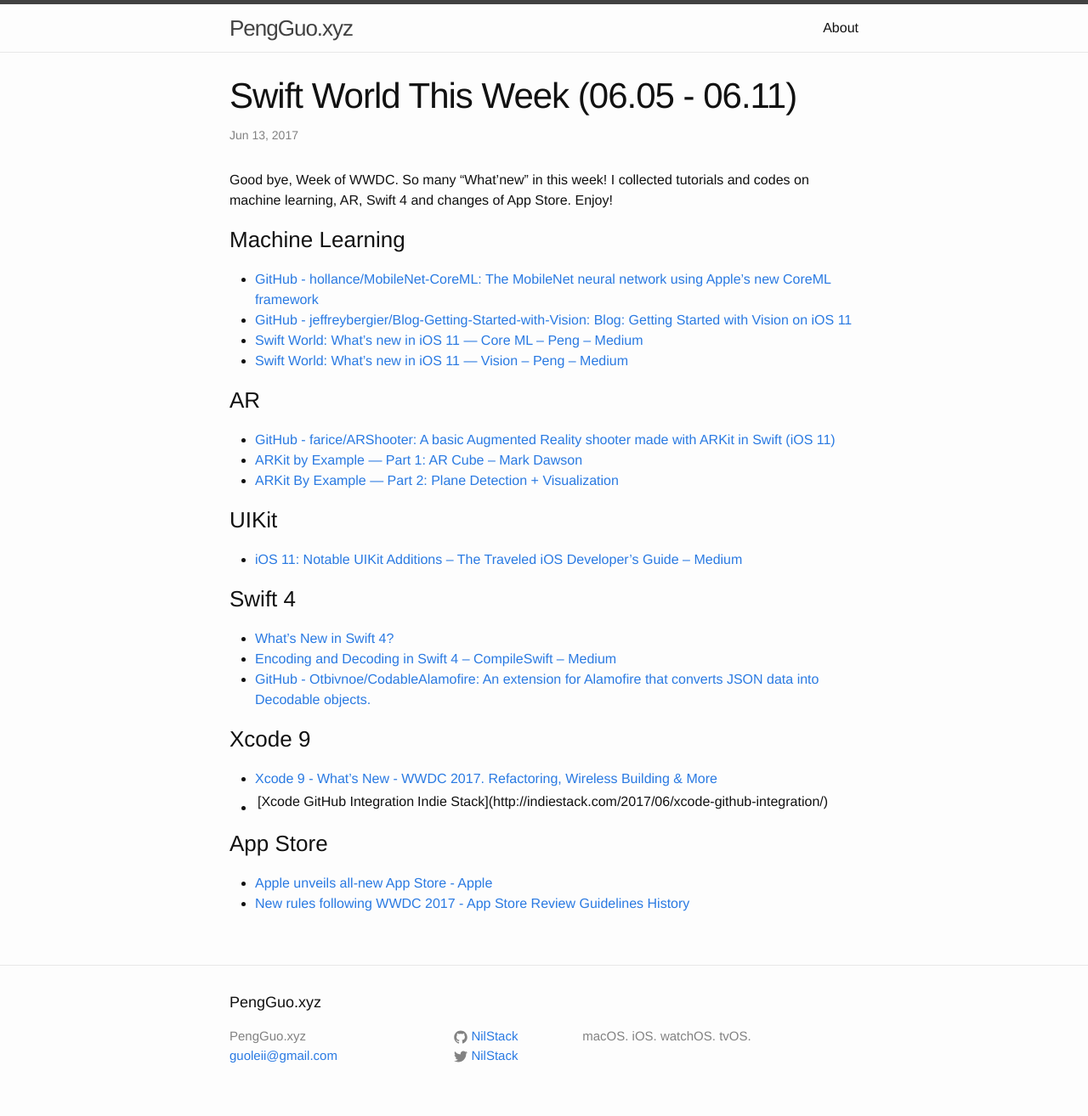
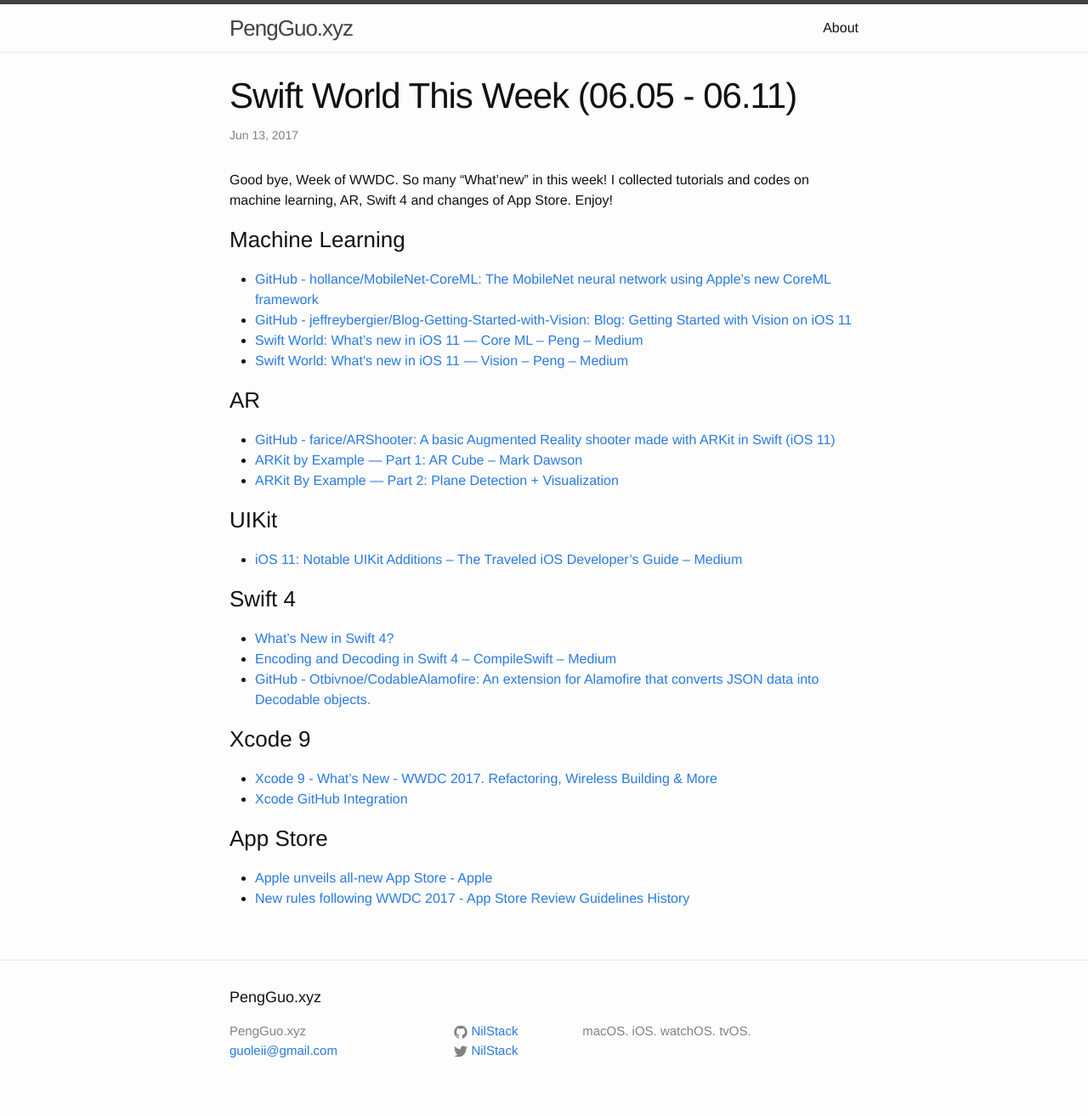
Before and after one commit to GitPeng/GitPeng.github.io, a Jekyll site: the page built from _posts/2017-06-13-Swift-World-This-Week-8.markdown, in a window 1280 px wide. Shown: the whole page at 85% size. Built offline with Jekyll 4.4.1, drawn with Linux system fonts in a browser that asks for light colours; comment, search, counter and statistics services are not loaded.

Commit message:
fix format error in Swift World This Week (06.05 - 06.11)

```diff
--- a/_posts/2017-06-13-Swift-World-This-Week-8.markdown
+++ b/_posts/2017-06-13-Swift-World-This-Week-8.markdown
@@ -33,7 +33,7 @@
 ### Xcode 9
 
 * [Xcode 9 - What's New - WWDC 2017. Refactoring, Wireless Building & More](https://www.youtube.com/watch?v=TTc6mD5G0Lc)
-* [Xcode GitHub Integration | Indie Stack](http://indiestack.com/2017/06/xcode-github-integration/)
+* [Xcode GitHub Integration](http://indiestack.com/2017/06/xcode-github-integration/)
 
 ### App Store
 
```
